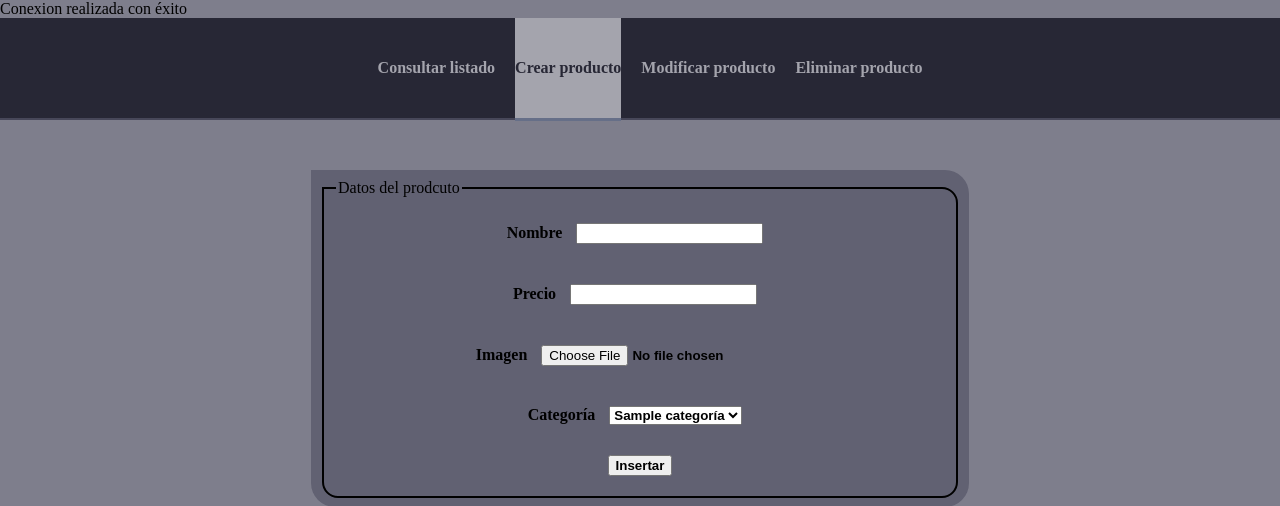
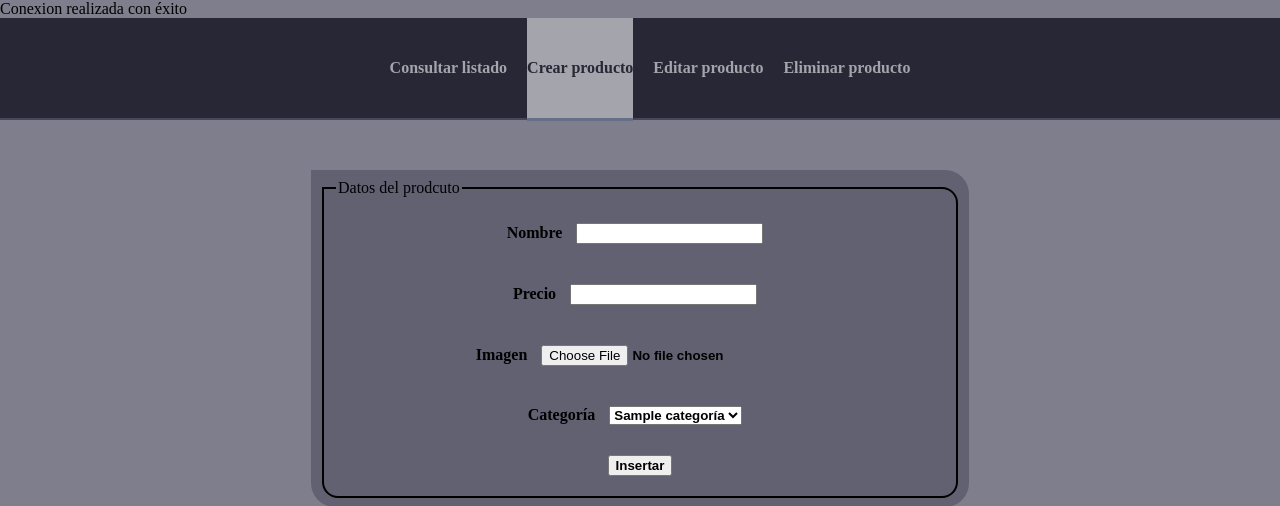
Before and after one commit to oscarlmj/tiendaOnline, a PHP site: page /crear_producto.php in a window 1280 px wide. Shown: the top 506 px of the page. Run offline with PHP 8.4, Linux system fonts and the light colour scheme; tables that the repository leaves empty hold one stand-in row (values such as "Sample post").

Commit message:
Enlace al editar_producto.php

```diff
--- a/crear_producto.php
+++ b/crear_producto.php
@@ -68,7 +68,7 @@ try{
         <ol>
             <a href="./index.php"><li>Consultar listado</li></a>
             <li id="fijado">Crear producto</li>
-            <li>Modificar producto</li>
+            <a href="./editar_producto.php"><li>Editar producto</li></a>
             <li>Eliminar producto</li>
         </ol>
     </header>
--- a/index.php
+++ b/index.php
@@ -26,7 +26,7 @@ try {
         <ol>
             <li id="fijado">Consultar listado</li>
             <a href="./crear_producto.php"><li>Crear producto</li></a>
-            <li>Modificar producto</li>
+            <a href="./editar_producto.php"><li>Editar producto</li></a>
             <li>Eliminar producto</li>
         </ol>
     </header>
```
